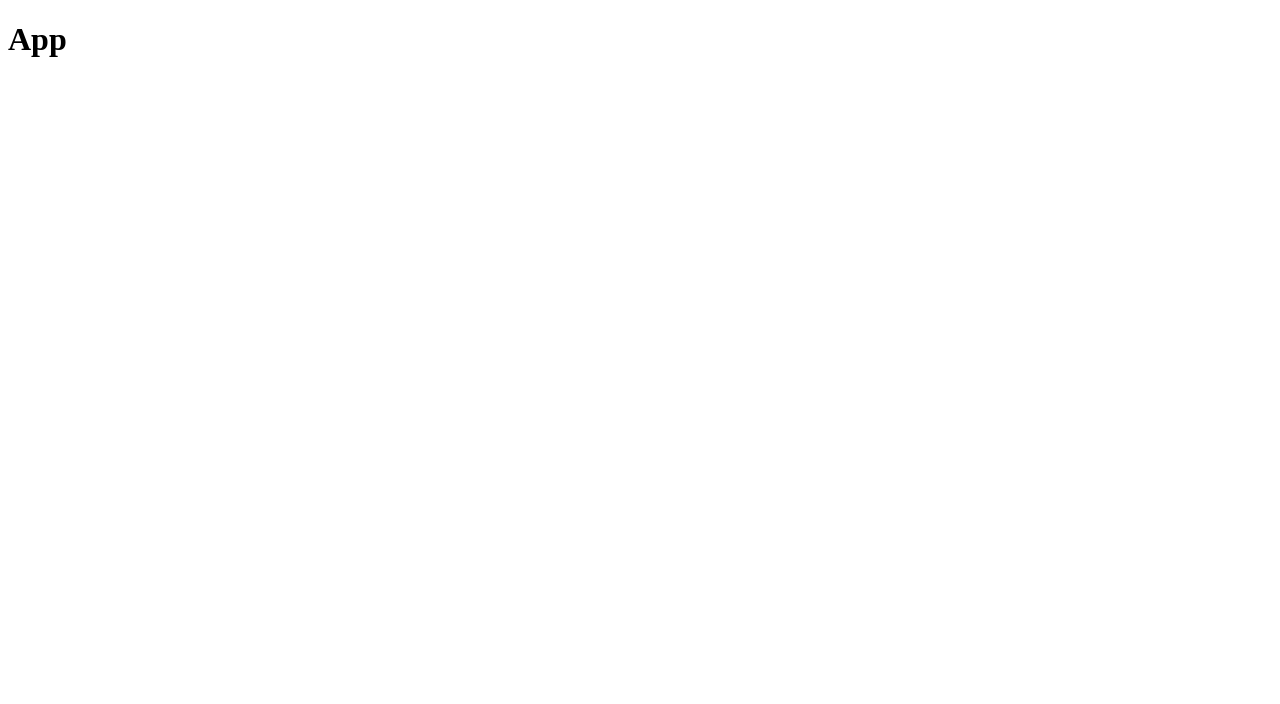
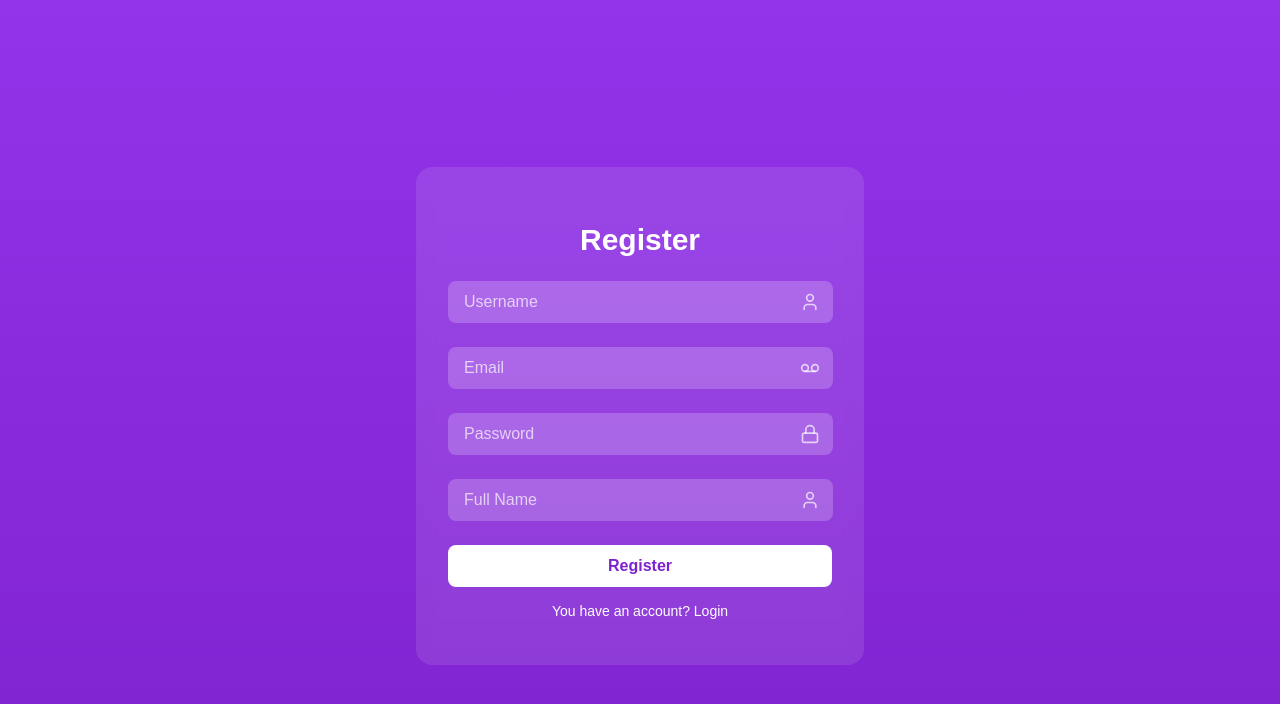
Before and after one commit to diegcard/CVDS_Lab04Front, a React (Create React App) app: page /register in a window 1280 px wide. Shown: the top 704 px of the page. Built offline with nearby package versions, Linux system fonts and the light colour scheme.

Commit message:
feat: module register and login

```diff
--- a/src/App.js
+++ b/src/App.js
@@ -1,10 +1,16 @@
-import React, {useState, useEffect} from 'react';
+import {BrowserRouter as Router, Route, Routes, Navigate} from 'react-router-dom';
+import LoginPage from "./pages/login/LoginPage";
+import Register from "./pages/login/Register";
+
 
 function App() {
     return (
-        <div>
-            <h1>App</h1>
-        </div>
+        <Router>
+            <Routes>
+                <Route path="/login" element={<LoginPage/>}/>
+                <Route path="/register" element={<Register/>}/>
+            </Routes>
+        </Router>
     );
 }
 
--- a/src/pages/login/LoginPage.js
+++ b/src/pages/login/LoginPage.js
@@ -1,8 +1,29 @@
 import { Lock, User } from 'lucide-react';
 import styles from'../../assets/styles/loginpage.module.css'
+import {useNavigate} from "react-router-dom";
+import {useState} from "react";
 
 
 function LoginPage(){
+    const navigate = useNavigate();
+
+    const [formData, setFormData] = useState({
+        username: '',
+        password: ''
+    });
+
+    const handleChange = (e) => {
+        const { name, value } = e.target;
+        setFormData({
+            ...formData,
+            [name]: value,
+        });
+    }
+
+    const navigateToRegister = () => {
+        navigate('/register');
+    }
+
     return (
         <div className={styles["login-container"]}>
             <div className="background-mountains">
@@ -23,7 +44,11 @@ function LoginPage(){
                     </button>
                 </form>
                 <p className={styles["register-link"]}>
-                    Don't have an account? <a href="#">Register</a>
+                    Don't have an account?
+                    <a
+                        onClick={navigateToRegister}
+                        style={{cursor: 'pointer'}}
+                    > Register</a>
                 </p>
             </div>
         </div>
--- a/src/pages/login/Register.js
+++ b/src/pages/login/Register.js
@@ -1,7 +1,52 @@
 import {Lock, User, Voicemail} from 'lucide-react';
 import styles from'../../assets/styles/register.module.css'
+import {useState} from "react";
+import Swal from "sweetalert2";
+import {UserService} from "../../services/UserService";
+import {useNavigate} from "react-router-dom";
 
 function Register(){
+    const navigate = useNavigate();
+    const[formData, setFormData] = useState({
+        username: '',
+        email: '',
+        password: '',
+        fullName: ''
+    });
+
+    const handleChange = (e) => {
+        const { name, value } = e.target;
+        setFormData({
+            ...formData,
+            [name]: value,
+        });
+    }
+
+    const handleSubmit = async (e) => {
+        e.preventDefault();
+        try {
+            await UserService.createUser(formData);
+            Swal.fire({
+                icon: 'success',
+                title: 'User created successfully',
+                showConfirmButton: false,
+                timer: 1500
+            });
+            navigate('/login');
+
+        } catch (error) {
+            Swal.fire({
+                icon: 'error',
+                title: 'Error',
+                text: error.message,
+            });
+        }
+    }
+
+    const navigateToLogin = () => {
+        navigate('/login');
+    }
+
     return (
         <div className={styles["login-container"]}>
             <div className="background-mountains">
@@ -10,25 +55,63 @@ function Register(){
                 <h2>Register</h2>
                 <form>
                     <div className={styles["input-group"]}>
-                        <input type="text" placeholder="Username"/>
+                        <input type="text"
+                               placeholder="Username"
+                               onChange={handleChange}
+                               maxLength={20}
+                               name="username"
+                               required
+                        />
                         <User size={20}/>
                     </div>
                     <div className={styles["input-group"]}>
-                        <input type="text" placeholder="Email"/>
+                        <input
+                            type="text"
+                            placeholder="Email"
+                            onChange={handleChange}
+                            name="email"
+                            required
+                            maxLength={50}
+                        />
                         <Voicemail size={20}/>
                     </div>
                     <div className={styles["input-group"]}>
-                        <input type="password" placeholder="Password"/>
+                        <input
+                            type="password"
+                            placeholder="Password"
+                            onChange={handleChange}
+                            name="password"
+                            required
+                            maxLength={20}
+                        />
                         <Lock size={20}/>
                     </div>
                     <div className={styles["input-group"]}>
-                        <input type="text" placeholder="Full Name"/>
+                        <input
+                            type="text"
+                            placeholder="Full Name"
+                            onChange={handleChange}
+                            name="fullName"
+                            required
+                            maxLength={50}
+                        />
                         <User size={20}/>
                     </div>
-                    <button type="submit" className={styles["login-button"]}>
+                    <button
+                        type="submit"
+                        className={styles["login-button"]}
+                        onClick={handleSubmit}
+                    >
                         Register
                     </button>
                 </form>
+                <p className={styles["register-link"]}>
+                    You have an account?
+                    <a
+                    onClick={navigateToLogin}
+                    style={{cursor: 'pointer'}}
+                > Login</a>
+                </p>
             </div>
         </div>
     );
--- /dev/null
+++ b/src/services/UserService.js
@@ -0,0 +1,20 @@
+import {API_BASE_URL} from "../config/globals";
+
+export const UserService = {
+
+    createUser: async (user) => {
+        try {
+            const response = await fetch(`${API_BASE_URL}/users/create`, {
+                method: 'POST',
+                headers: {
+                    'Content-Type': 'application/json',
+                },
+                body: JSON.stringify(user),
+            });
+            return response.json();
+        } catch (error) {
+            throw error;
+        }
+    },
+
+};
```
